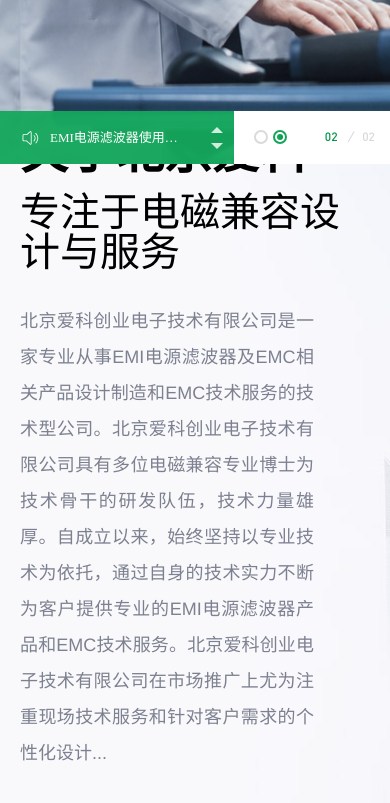
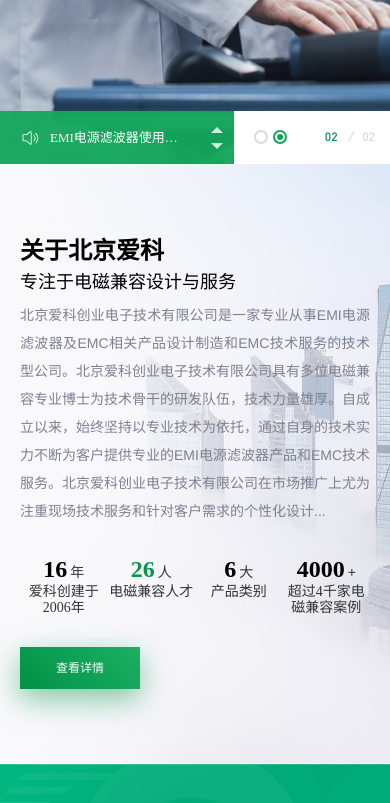
Before and after one commit to xiaoForest/aike, a plain HTML site: page index.html in a window 390 px wide. Shown: the part 680-1483 px from the top of the page. Drawn offline with Linux system fonts and the light colour scheme; a web font is replaced by a local one.

Commit message:
首页关于北京爱科

```diff
--- a/css/style.scss
+++ b/css/style.scss
@@ -381,6 +381,7 @@
                 dt {
                     font-size: 22px;
                     strong {
+                        margin-right: 3px;
                         color: #000;
                         font-family: MR;
                         font-size: 66px;
@@ -414,7 +415,85 @@
         }
     }
 }
-@media (max-width: 1366px){}
+@media (max-width: 1366px){
+    .home-about {
+        height: 708px;
+    }
+    .home-about > div .headline {
+        font-size: 38px;
+    }
+    .home-about > div .subheading {
+        font-size: 28px;
+    }
+    .home-about > div .text {
+        font-size: 16px;
+    }
+    .home-about > div .data {
+        width: 70%;
+        margin: 50px 0;
+    }
+    .home-about > div .data dl dt {
+        font-size: 20px;
+    }
+    .home-about > div .data dl dt strong {
+        font-size: 46px;
+    }
+    .home-about > div .data dl dd {
+        font-size: 18px;
+    }
+    .home-about > div .view-details {
+        width: 150px;
+        height: 42px;
+    }
+}
 @media (max-width: 1300px){}
-@media (max-width: 1199px){}
-@media (max-width: 768px){}
+@media (max-width: 1199px){
+    .home-about > div .data {
+        width: 90%;
+        margin: 40px 0;
+    }
+    .home-about > div .text {
+        width: 100%;
+    }
+}
+@media (max-width: 768px){
+    .home-about {
+        height: 600px;
+        background: #f9f9fb url(../images/home-about-bg.jpg) no-repeat right -265px top 0;
+        background-size: cover;
+    }
+    .home-about > div .headline {
+        font-size: 24px;
+        margin-bottom: 10px;
+    }
+    .home-about > div .subheading {
+        font-size: 18px;
+    }
+    .home-about > div .text {
+        margin-top: 10px;
+        font-size: 14px;
+        width: 100%;
+    }
+    .home-about > div .data {
+        width: 100%;
+        margin: 30px 0;
+    }
+    .home-about > div .data dl {
+        width: 25%;
+        text-align: center;
+    }
+    .home-about > div .data dl dt {
+        font-size: 14px;
+    }
+    .home-about > div .data dl dt strong {
+        font-size: 24px;
+    }
+    .home-about > div .data dl dd {
+        font-size: 14px;
+    }
+    .home-about > div .view-details {
+        width: 120px;
+        height: 42px;
+        font-size: 12px;
+    }
+}
```
Also changed, not shown: css/style.css, 1 other file.
